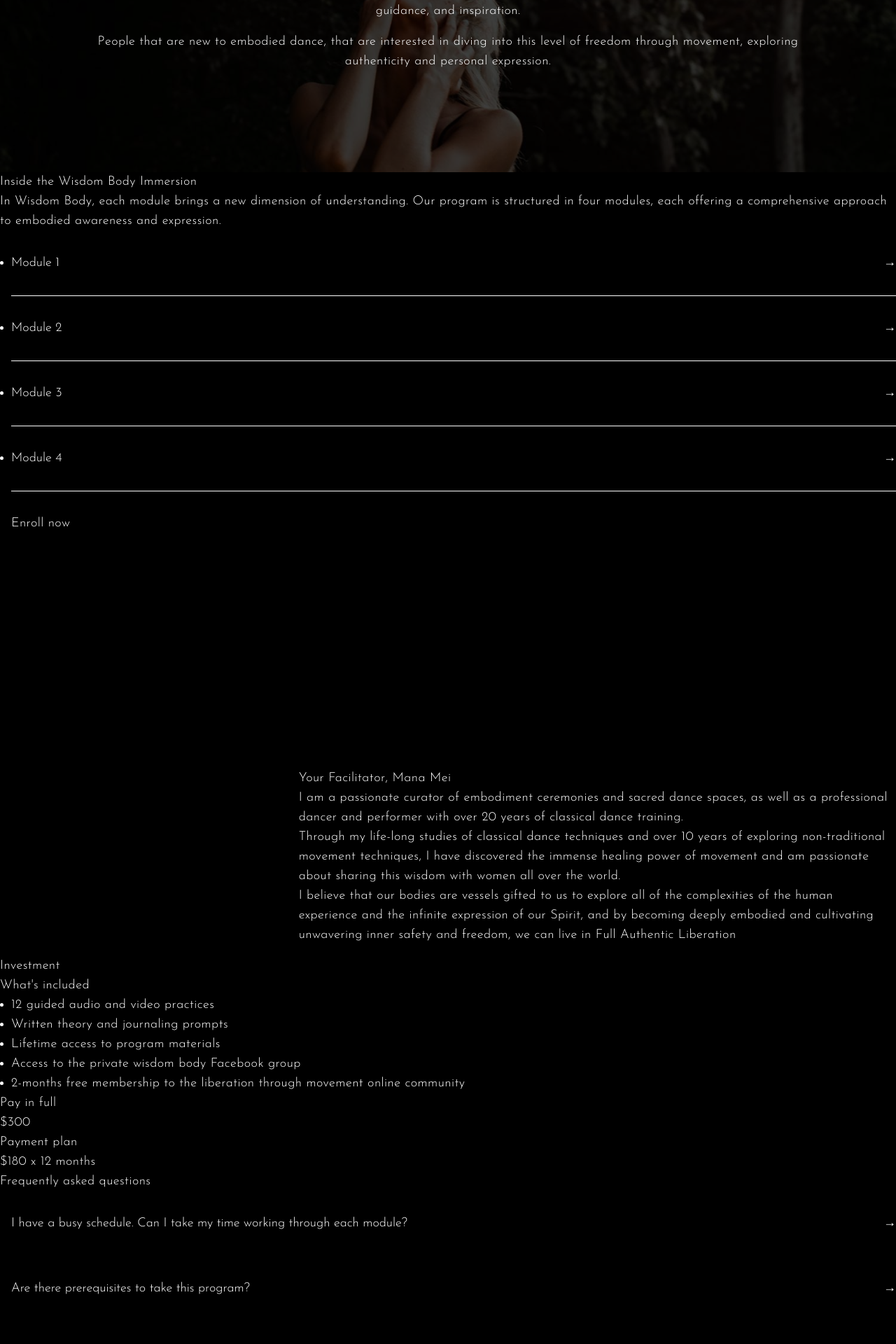
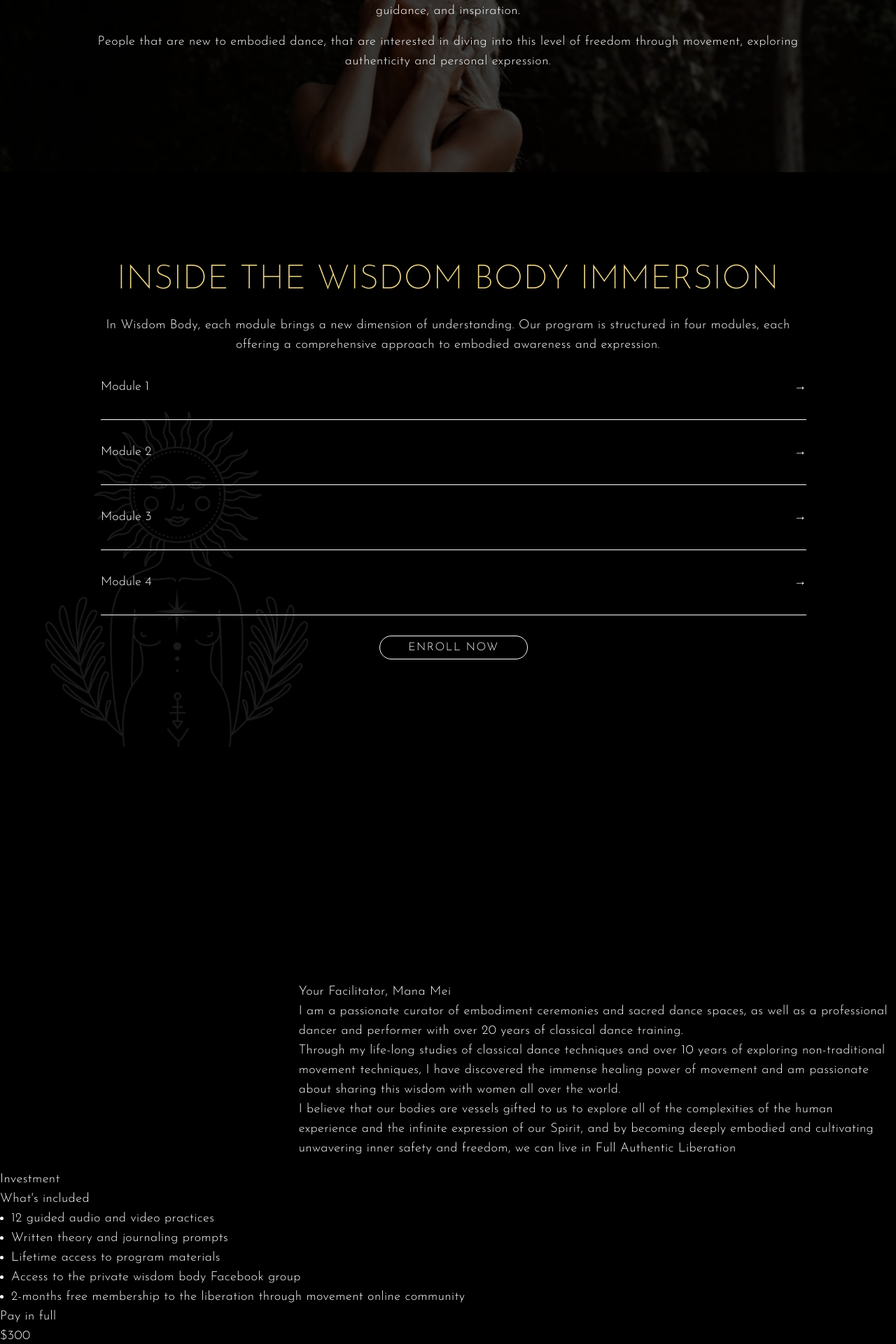
Before and after one commit to brittwoodard/manamei, a Jekyll site: the page built from _courses/wisdom-body.md, in a window 1280 px wide. Shown: the part 3421-5341 px from the top of the page at 70% size. Built offline with Jekyll 4.4.1, drawn with Linux system fonts in a browser that asks for light colours; nearby versions of some CDN libraries; comment, search, counter and statistics services are not loaded.

Commit message:
inside the course

```diff
--- a/_courses/wisdom-body.md
+++ b/_courses/wisdom-body.md
@@ -54,12 +54,18 @@ inside-the-course:
   module:
   - title: Module 1
     description_html: This is a lengthy answer.
+    time: 15 minutes
   - title: Module 2
     description_html: This is a lengthy answer.
   - title: Module 3
     description_html: This is a lengthy answer.
+    time: 15 minutes
   - title: Module 4
     description_html: This is a lengthy answer.
+    time: 15 minutes
+  background-image:
+    background_image: /uploads/backgrounds/manamei-4.jpg
+    image_focus: bottom
 testimonials:
  - testimonial: This is a testimonial
    author: Regina Philange
--- a/_includes/inside-the-course.html
+++ b/_includes/inside-the-course.html
@@ -1,7 +1,10 @@
-<section class="bg-image-style">
-    <h2>{{page.inside-the-course.heading}}</h2>
-    <p>{{page.inside-the-course.description_html}}</p>
-    <ul>
+<section class="p-10p bg-image-style"
+    style="background-image: url('{{page.inside-the-course.background-image.background_image}}'); background-position: {{page.inside-the-course.background-image.image_focus}};">
+    <div class="text-center">
+        <h2 class="heading-lg-sans text-feature">{{page.inside-the-course.heading}}</h2>
+        <p>{{page.inside-the-course.description_html}}</p>
+    </div>
+    <ul class="list-none">
         {% for item in page.inside-the-course.module %}
         <li x-data="{ open: false }" class="border-b border-white my-8">
             <button @click="open = ! open" class="flex justify-between w-full">
@@ -10,10 +13,13 @@
                 <span x-show="!open">→</span>
                 <span x-show="open">&nbsp;&nbsp;↓</span>
             </button>
-            <div x-show="open" @click.outside="open = false">
-                <p class="mb-8 mr-8 italic">{{item.description_html}}</p>
+            <div x-show="open" @click.outside="open = false" class="flex justify-between">
+                <p class="mb-8 mr-8 italic justify-start">{{item.description_html}}</p>
+                <span class="justify-end">({{item.time}})</span>
             </div>
         </li>
         {% endfor %}
-        <a href="{{page.heading.button-enroll.url}}">{{page.heading.button-enroll.text}}</a>
+        <div class="text-center">
+            <a href="{{page.heading.button-enroll.url}}" class="button">{{page.heading.button-enroll.text}}</a>
+        </div>
 </section>
--- a/assets/css/output-style.css
+++ b/assets/css/output-style.css
@@ -738,6 +738,9 @@ ul {
 .block {
   display: block;
 }
+.inline-block {
+  display: inline-block;
+}
 .flex {
   display: flex;
 }
@@ -809,6 +812,9 @@ ul {
 }
 .items-center {
   align-items: center;
+}
+.justify-start {
+  justify-content: flex-start;
 }
 .justify-end {
   justify-content: flex-end;
```
